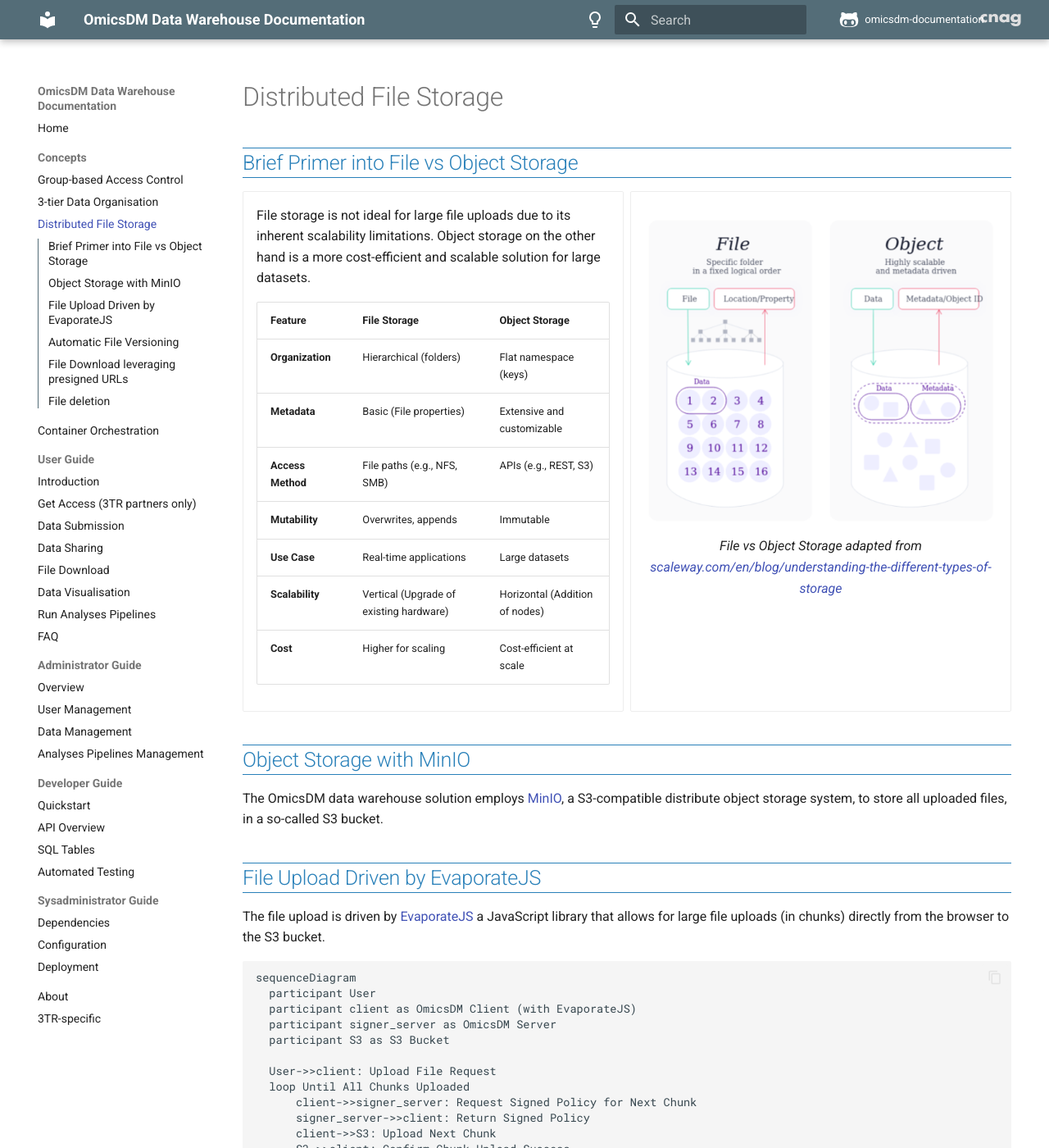
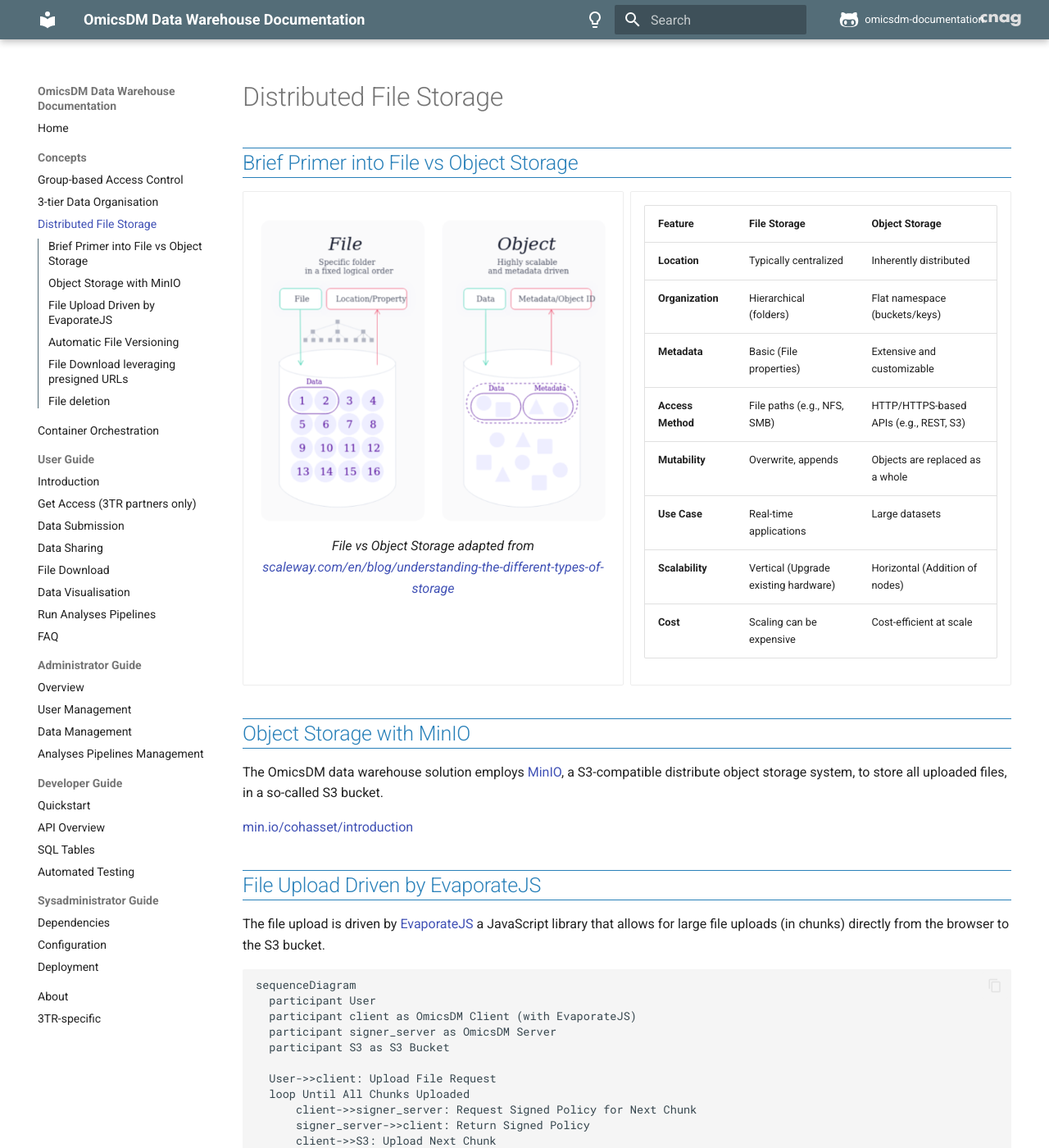
Before and after one commit to CNAG-Biomedical-Informatics/omicsdm-documentation, an MkDocs documentation site: the page built from docs/content/concepts/distributed-file-storage.md, in a window 1280 px wide and 1400 px high. Shown: the whole window at 82% size. Built offline with MkDocs 1.6.1 and Material for MkDocs 9.7.7, drawn with Linux system fonts in a browser that asks for light colours; comment, search, counter and statistics services are not loaded.

```diff
--- a/docs/content/concepts/distributed-file-storage.md
+++ b/docs/content/concepts/distributed-file-storage.md
@@ -3,21 +3,6 @@
 ## Brief Primer into File vs Object Storage
 
 <div class="grid cards" markdown>
-
--
-    File storage is not ideal for large file uploads due to its inherent scalability limitations.
-    Object storage on the other hand is a more cost-efficient and scalable solution for large datasets.
-
-
-    | Feature                 | **File Storage**              | **Object Storage**           |
-    |-------------------------|-------------------------------|------------------------------|
-    | **Organization**        | Hierarchical (folders) | Flat namespace (keys)               |
-    | **Metadata**            | Basic (File properties)      | Extensive and customizable    |
-    | **Access Method**       | File paths (e.g., NFS, SMB)  | APIs (e.g., REST, S3)         |
-    | **Mutability**          | Overwrites, appends          | Immutable                     |
-    | **Use Case**            | Real-time applications       | Large datasets                |
-    | **Scalability**         | Vertical (Upgrade of existing hardware) | Horizontal (Addition of nodes)|
-    | **Cost**                | Higher for scaling           | Cost-efficient at scale       |
 
 - <figure markdown>
     ![ShinyProxy](../../img/file_vs_object_storage.png){ width="100%" }
@@ -31,6 +16,19 @@
       </span>
     </figcaption>
   </figure>
+
+
+- | Feature                 | **File Storage**              | **Object Storage**           |
+  |-------------------------|-------------------------------|------------------------------|
+  | **Location**            | Typically centralized         | Inherently distributed                  |
+  | **Organization**        | Hierarchical (folders) | Flat namespace (buckets/keys)               |
+  | **Metadata**            | Basic (File properties)      | Extensive and customizable    |
+  | **Access Method**       | File paths (e.g., NFS, SMB)  | HTTP/HTTPS-based APIs (e.g., REST, S3)         |
+  | **Mutability**          | Overwrite, appends          | Objects are replaced as a whole                    |
+  | **Use Case**            | Real-time applications       | Large datasets                |
+  | **Scalability**         | Vertical (Upgrade existing hardware) | Horizontal (Addition of nodes)|
+  | **Cost**                | Scaling can be expensive | Cost-efficient at scale       |
+
 </div>
 
 ## Object Storage with MinIO
@@ -38,6 +36,8 @@
 The OmicsDM data warehouse solution employs [MinIO](https://min.io),
 a S3-compatible distribute object storage system, to store all uploaded files,
 in a so-called S3 bucket.
+
+https://min.io/cohasset/introduction
 
 ## File Upload Driven by EvaporateJS
 
```
Also changed, not shown: docs/drawio/README.md (added).
